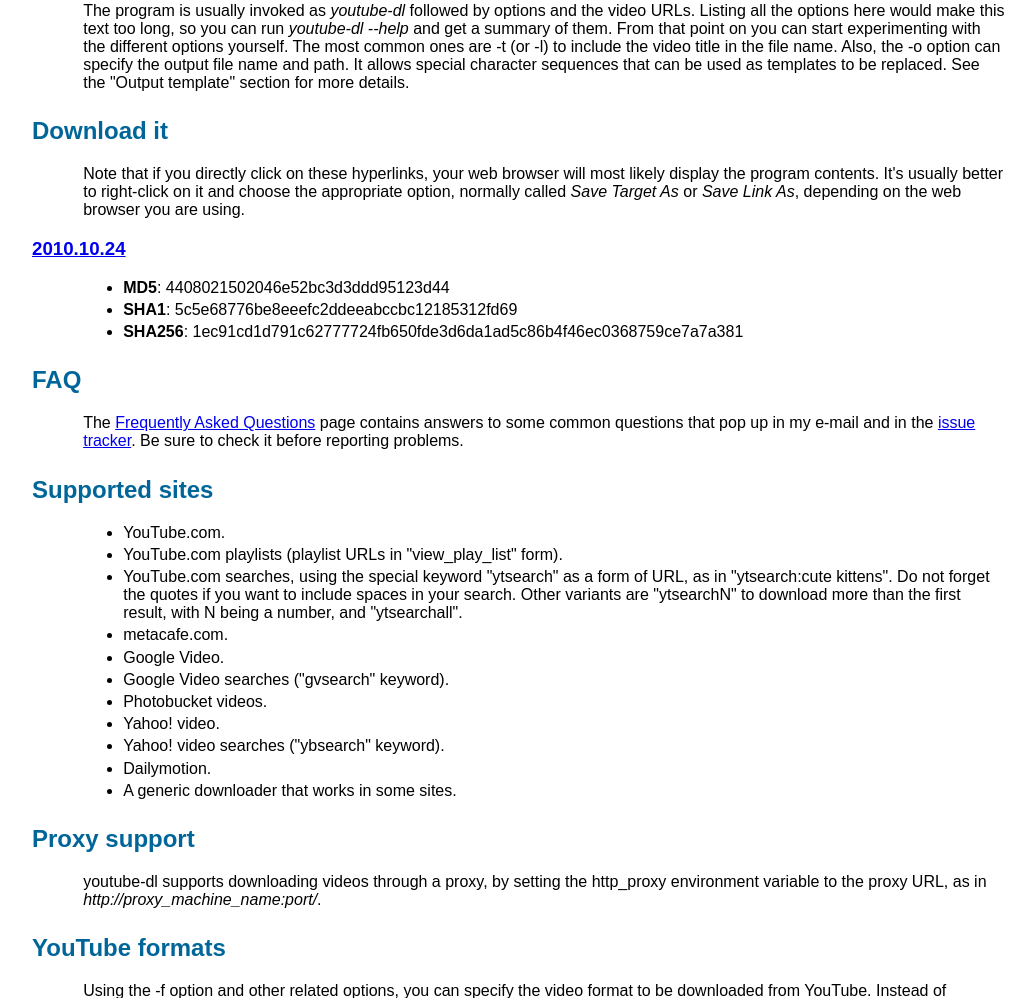
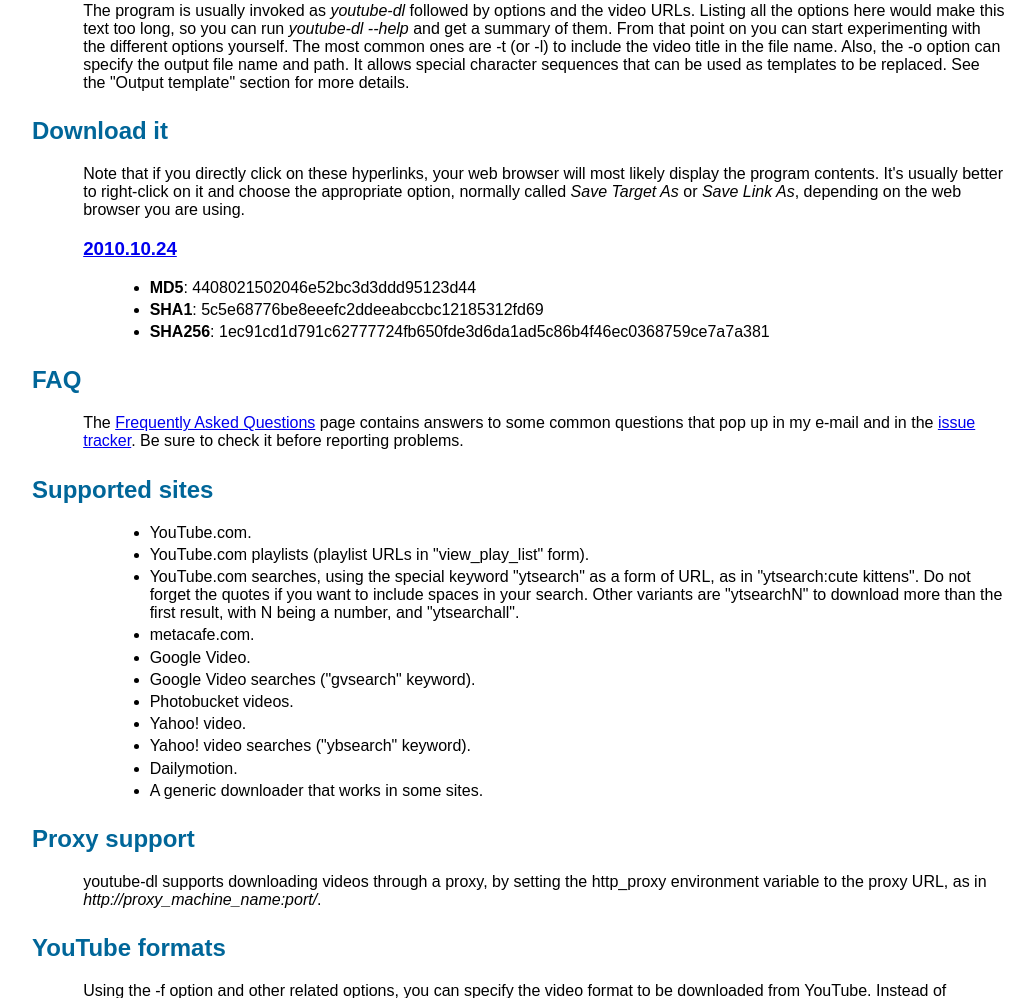
Before and after one commit to ytdl-org/youtube-dl, a PHP site: page / in a window 1280 px wide. Shown: the part 798-1796 px from the top of the page, without its empty margins (96-1131 px from the left). Run offline with PHP 8.4, Linux system fonts and the light colour scheme.

Commit message:
Changed a few style aspects to make the page look better under IE

```diff
--- a/style.css
+++ b/style.css
@@ -22,6 +22,10 @@ h2 {
 	margin-top: 2ex;
 	color: #006699;
 }
+h3 {
+	margin-left: 5%;
+	margin-right: 5%;
+}
 p {
 	margin-left: 5%;
 	margin-right: 5%;
@@ -31,6 +35,7 @@ ul {
 	margin-right: 5%;
 }
 li {
+	margin-left: 3%;
 	margin-top: 0.5ex;
 	margin-bottom: 0.5ex;
 }
```
